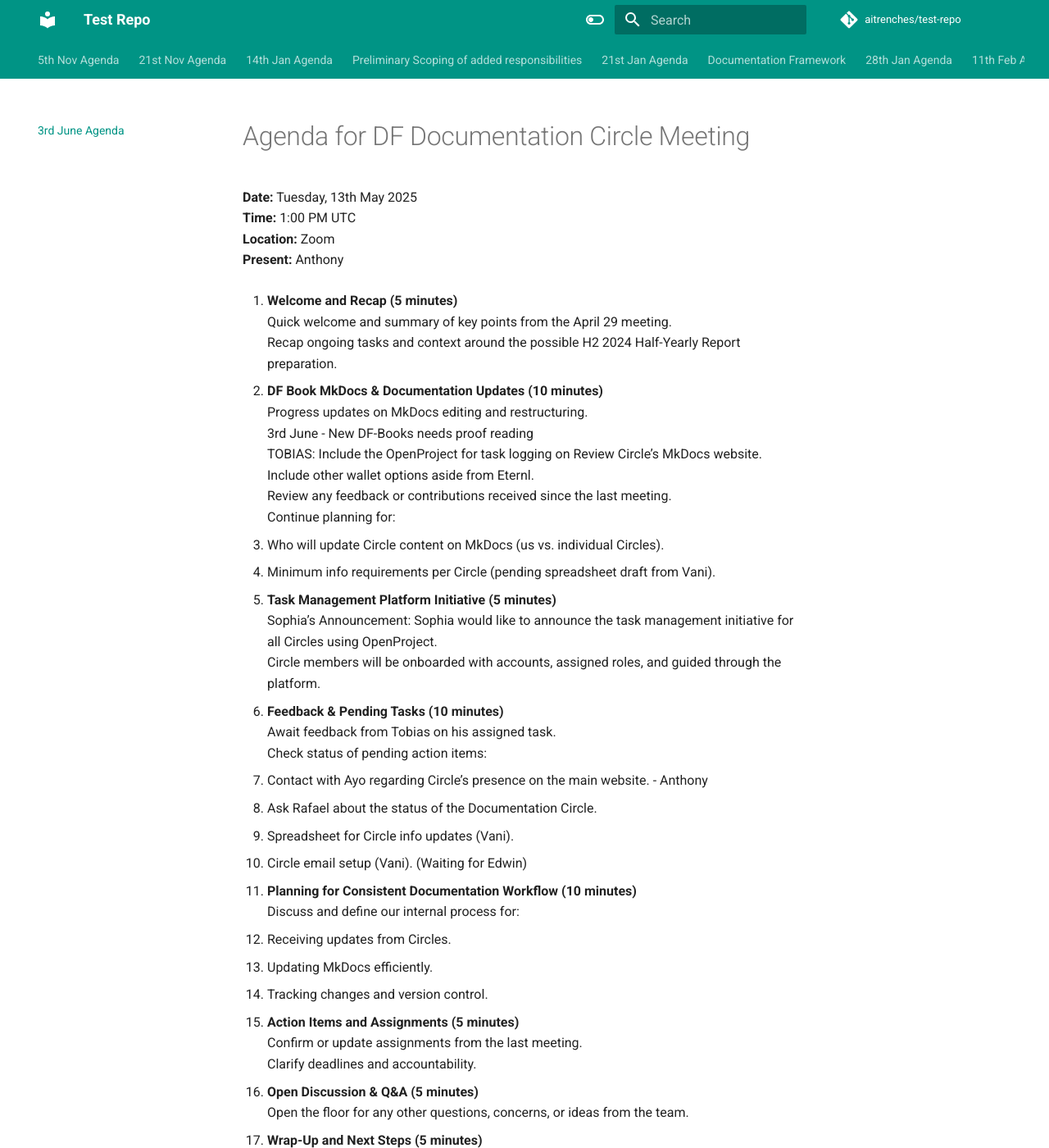
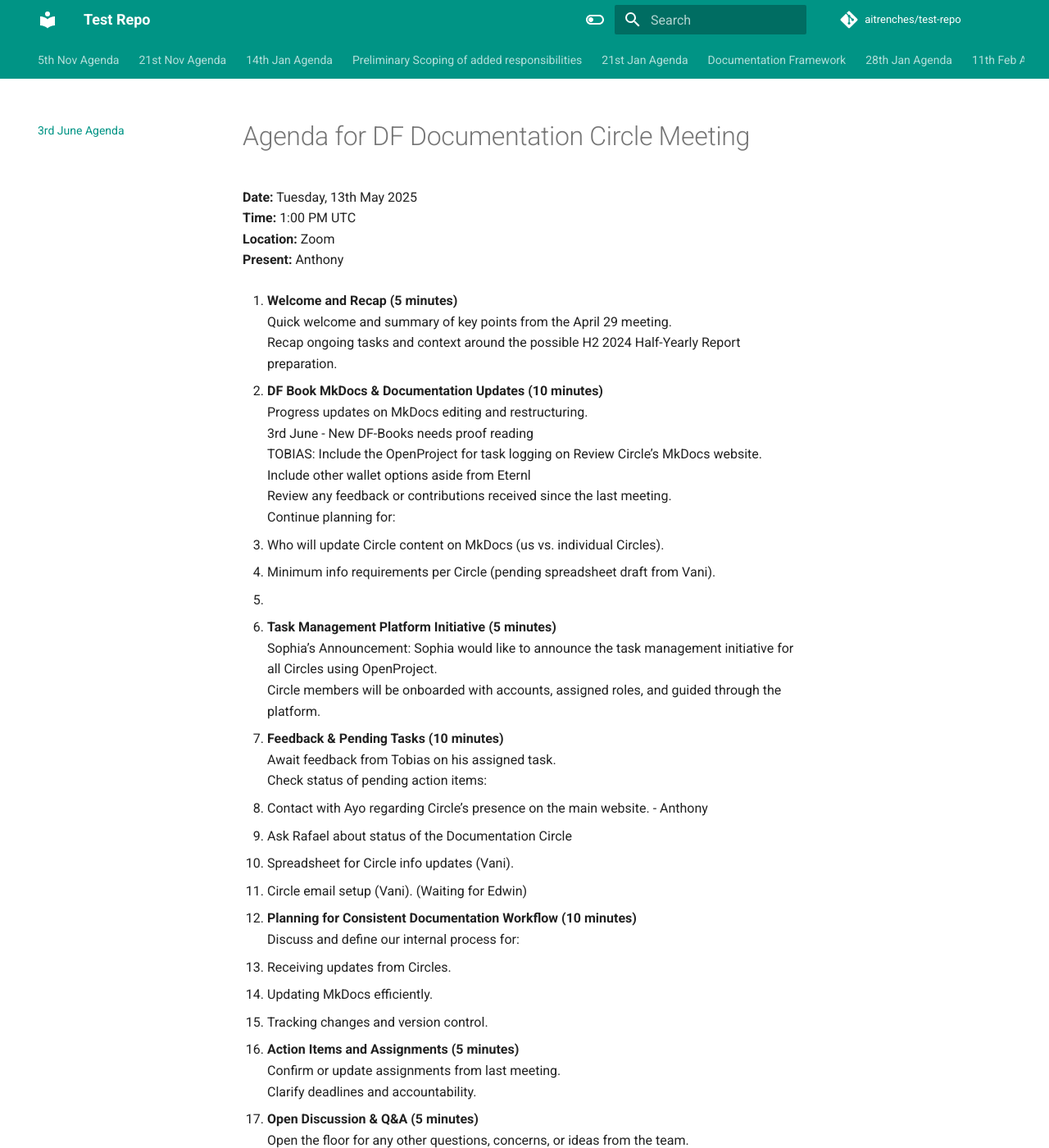
Before and after one commit to aitrenches/test-repo, an MkDocs documentation site: the page built from docs/3rd-june-agenda.md, in a window 1280 px wide and 1400 px high. Shown: the whole window at 82% size. Built offline with MkDocs 1.6.1 and Material for MkDocs 9.7.7, drawn with Linux system fonts in a browser that asks for light colours; comment, search, counter and statistics services are not loaded.

Commit message:
Update: 3rd June Agenda

```diff
--- a/docs/3rd-june-agenda.md
+++ b/docs/3rd-june-agenda.md
@@ -12,38 +12,40 @@
    Progress updates on MkDocs editing and restructuring.
    3rd June - New DF-Books needs proof reading
    TOBIAS: Include the OpenProject for task logging on Review Circle’s MkDocs website.
-   Include other wallet options aside from Eternl.
+   Include other wallet options aside from Eternl
    Review any feedback or contributions received since the last meeting.
    Continue planning for:
    - Who will update Circle content on MkDocs (us vs. individual Circles).
    - Minimum info requirements per Circle (pending spreadsheet draft from Vani).
 
-3. **Task Management Platform Initiative (5 minutes)**
+3.
+
+4. **Task Management Platform Initiative (5 minutes)**
    Sophia’s Announcement: Sophia would like to announce the task management initiative for all Circles using OpenProject.
    Circle members will be onboarded with accounts, assigned roles, and guided through the platform.
 
-4. **Feedback & Pending Tasks (10 minutes)**
+5. **Feedback & Pending Tasks (10 minutes)**
    Await feedback from Tobias on his assigned task.
    Check status of pending action items:
    - Contact with Ayo regarding Circle’s presence on the main website. - Anthony
-   - Ask Rafael about the status of the Documentation Circle.
+   - Ask Rafael about status of the Documentation Circle
    - Spreadsheet for Circle info updates (Vani).
    - Circle email setup (Vani). (Waiting for Edwin)
 
-5. **Planning for Consistent Documentation Workflow (10 minutes)**
+6. **Planning for Consistent Documentation Workflow (10 minutes)**
    Discuss and define our internal process for:
    - Receiving updates from Circles.
    - Updating MkDocs efficiently.
    - Tracking changes and version control.
 
-6. **Action Items and Assignments (5 minutes)**
-   Confirm or update assignments from the last meeting.
+7. **Action Items and Assignments (5 minutes)**
+   Confirm or update assignments from last meeting.
    Clarify deadlines and accountability.
 
-7. **Open Discussion & Q&A (5 minutes)**
+8. **Open Discussion & Q&A (5 minutes)**
    Open the floor for any other questions, concerns, or ideas from the team.
 
-8. **Wrap-Up and Next Steps (5 minutes)**
+9. **Wrap-Up and Next Steps (5 minutes)**
    Recap today’s action items and decisions.
    Confirm next meeting date:
    **Next Meeting:**
```
